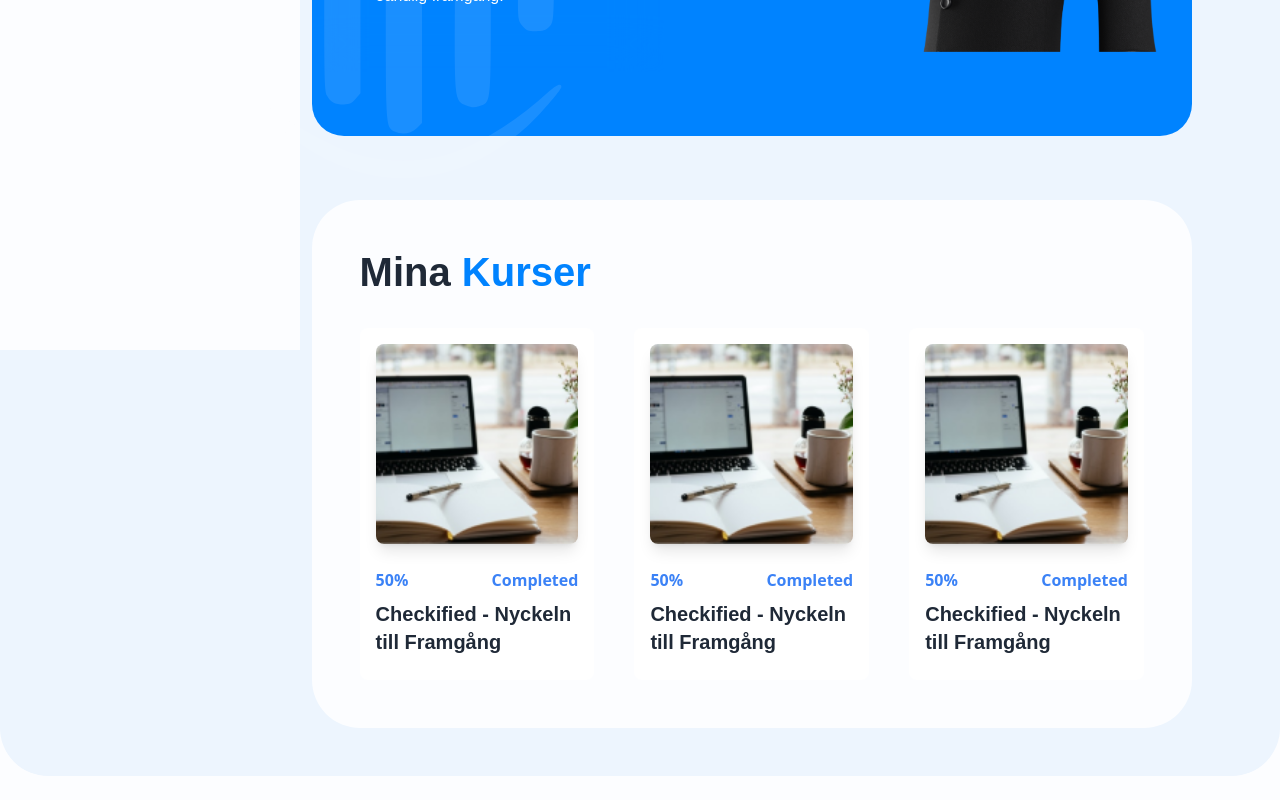
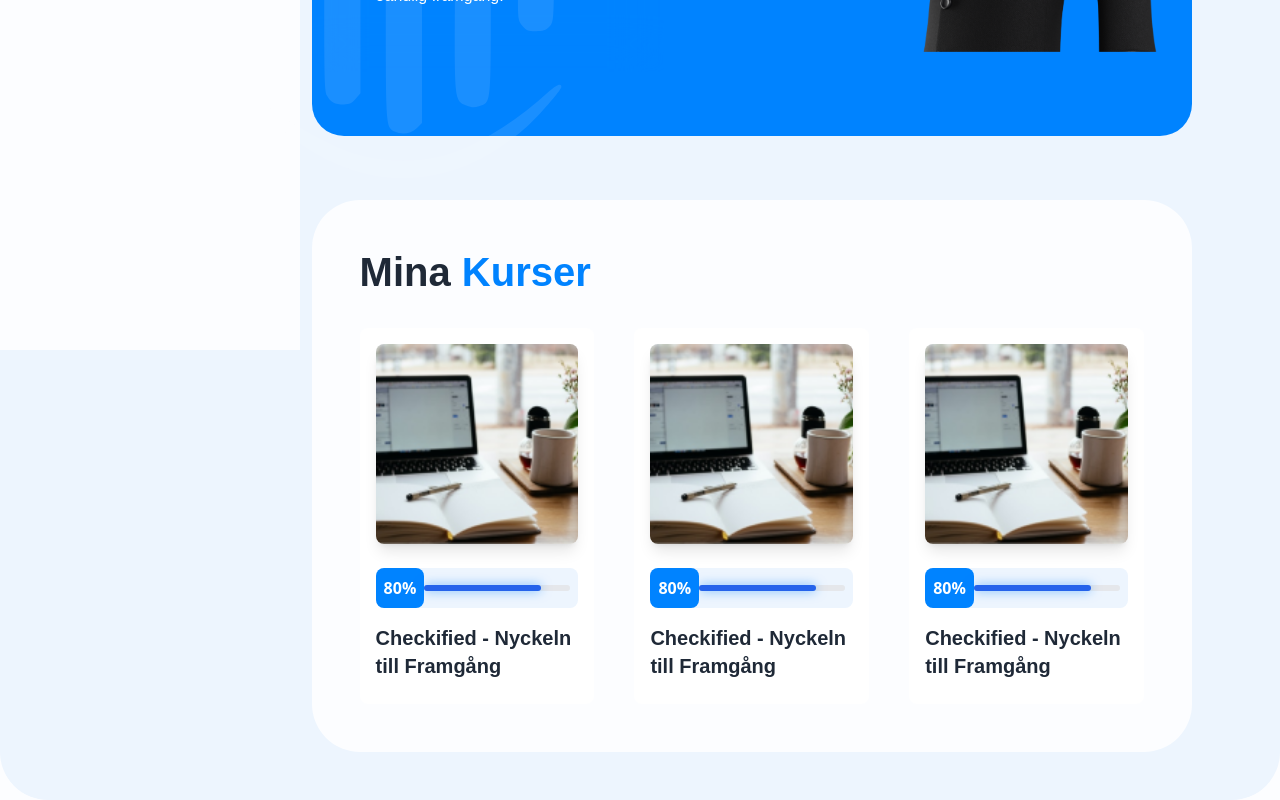
Before and after one commit to Aryansavaj/Projrcts, a Next.js app: page /dashboard in a window 1280 px wide. Shown: the part 450-1250 px from the top of the page. Before the commit the page ends 1226 px from the top, so only its background shows below. Built offline with nearby package versions, Linux system fonts and the light colour scheme.

Commit message:
Update 3 files

```diff
--- /dev/null
+++ b/components/parts/progress_bar.tsx
@@ -0,0 +1,26 @@
+import React from 'react';
+// import Typography from './Typography';
+import { Progress, Typography } from "@material-tailwind/react";
+
+interface ProgressBarProps {
+  progress: number;
+}
+
+const ProgressBarComponent: React.FC<ProgressBarProps> = ({ progress }) => {
+  const progressStyle = {
+    width: `${progress}%`,
+  };
+
+  return (
+    <div className="grid grid-cols-4 mb-4 bg-base-200 rounded-lg pr-2">
+      <Typography color="blue" variant="h6" className="bg-primary text-white rounded-lg p-2 w-fit progress_count">
+        {progress}%
+      </Typography>
+      <div className="w-full bg-gray-200 rounded-full h-1.5 dark:bg-gray-700 col-span-3 place-self-center">
+        <div className="bg-blue-600 h-1.5 rounded-full dark:bg-blue-500 progress_line" style={progressStyle}></div>
+      </div>
+    </div>
+  );
+};
+
+export default ProgressBarComponent;
--- a/pages/dashboard/index.tsx
+++ b/pages/dashboard/index.tsx
@@ -11,6 +11,7 @@
 import { Progress, Typography } from "@material-tailwind/react";
 import en from "@/locales/en";
 import sv from "@/locales/sv";
+import ProgressBarComponent from '@/components/parts/progress_bar';
 
 type Props = {};
 
@@ -68,15 +69,7 @@
                 />
               </div>
               <div className="w-full">
-                <div className="flex items-center justify-between gap-4 mb-2">
-                  <Typography color="blue" variant="h6">
-                    50%
-                  </Typography>
-                  <Typography color="blue" variant="h6">
-                    Completed
-                  </Typography>
-                </div>
-                <Progress value={50} />
+                <ProgressBarComponent progress={80} />
               </div>
               <h1 className="font-bold text-xl mb-2 hover:text-primary hover:underline transition-all duration-200">
                 Checkified - Nyckeln till Framgång
@@ -94,15 +87,7 @@
                 />
               </div>
               <div className="w-full">
-                <div className="flex items-center justify-between gap-4 mb-2">
-                  <Typography color="blue" variant="h6">
-                    50%
-                  </Typography>
-                  <Typography color="blue" variant="h6">
-                    Completed
-                  </Typography>
-                </div>
-                <Progress value={50} />
+                <ProgressBarComponent progress={80} />
               </div>
               <h1 className="font-bold text-xl mb-2 hover:text-primary hover:underline transition-all duration-200">
                 Checkified - Nyckeln till Framgång
@@ -120,15 +105,7 @@
                 />
               </div>
               <div className="w-full">
-                <div className="flex items-center justify-between gap-4 mb-2">
-                  <Typography color="blue" variant="h6">
-                    50%
-                  </Typography>
-                  <Typography color="blue" variant="h6">
-                    Completed
-                  </Typography>
-                </div>
-                <Progress value={50} />
+                  <ProgressBarComponent progress={80} />
               </div>
               <h1 className="font-bold text-xl mb-2 hover:text-primary hover:underline transition-all duration-200">
                 Checkified - Nyckeln till Framgång
--- a/styles/globals.scss
+++ b/styles/globals.scss
@@ -368,3 +368,7 @@
     stroke: red;
   }
 }
+.progress_line{
+  width: 50%;
+  box-shadow: 0px 0px 11px rgba(0, 131, 255, 0.55);
+}
```
